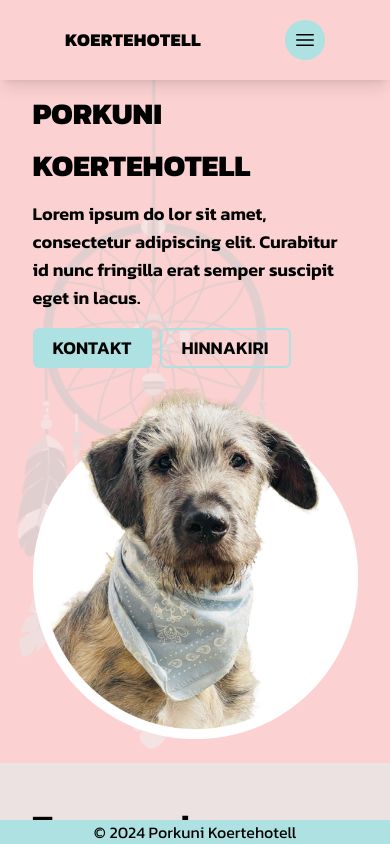
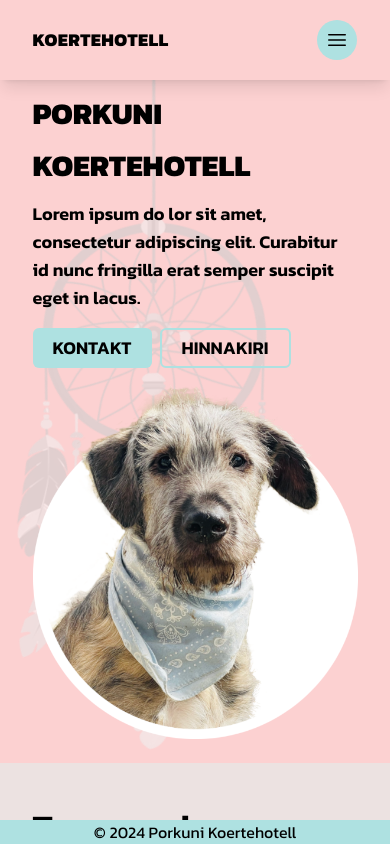
Before and after one commit to evenluiv/urban-funicular, a React (Vite) app: page / in a window 390 px wide. Shown: the top 844 px of the page. Built offline with nearby package versions, Linux system fonts and the light colour scheme.

Commit message:
changed width of navbar on mobile/tablet screens

```diff
--- a/src/Pages/components/Navbar/index.tsx
+++ b/src/Pages/components/Navbar/index.tsx
@@ -13,7 +13,7 @@ const Navbar = () => {
         <div
         className={`${flexBetween} fixed top-0 z-40 shadow-lg bg-pink-100 w-full py-5`}
       >
-        <div className={`${flexBetween} mx-auto w-8/12`}>
+        <div className={`${flexBetween} mx-auto laptop:w-8/12 w-10/12`}>
             <div className={`${flexBetween} w-full`}>
                 {/* LEFT SIDE */}
                 <Link to="/" className='font-extrabold tracking-wide text-lg'>
```
